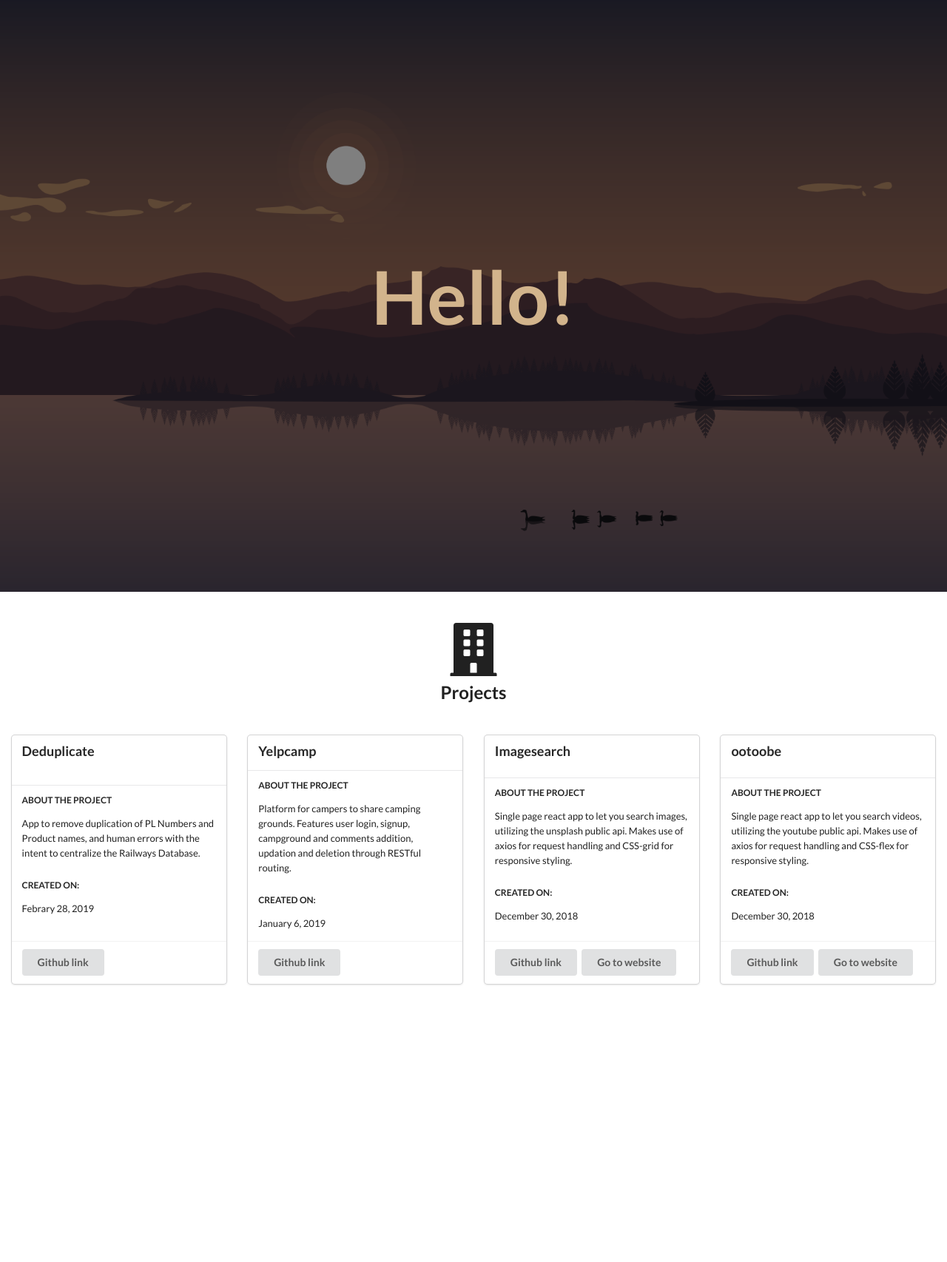
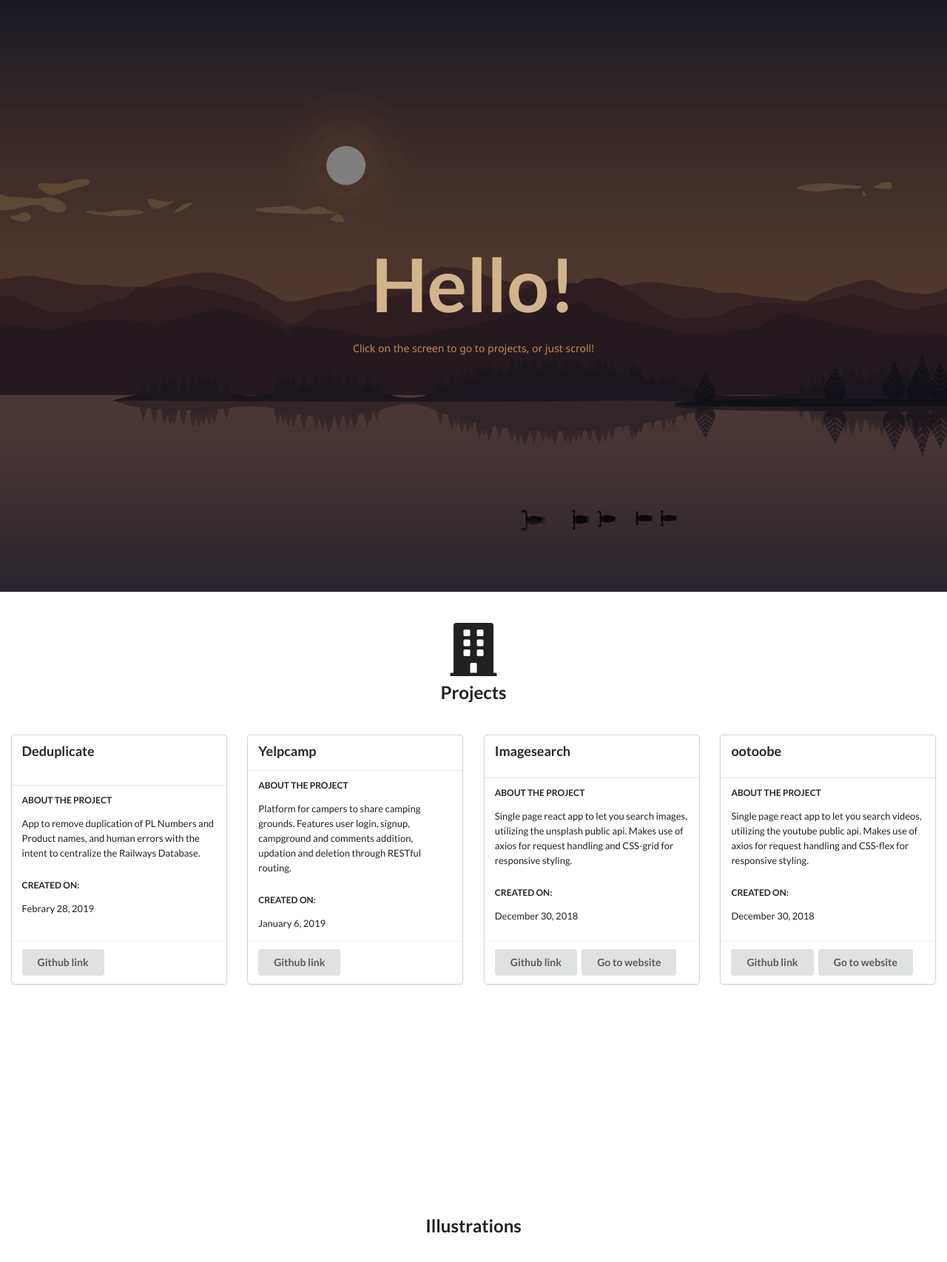
Before and after one commit to gk400282/gk400282.github.io, a plain HTML site: page index.html in a window 1280 px wide. Shown: the whole page at 74% size. Before the commit the page ends 1600 px from the top, so only its background shows below. Drawn offline with nearby package versions, Linux system fonts and the light colour scheme.

Commit message:
adding third page

```diff
--- a/index.html
+++ b/index.html
@@ -8,8 +8,9 @@
 </head>
 <body>
 	<div class="page cover flex column" id="page-1">
-		<div class="layer-1 flex row">
+		<div class="layer-1 flex column">
 			<h1 class="heading">Hello!</h1>
+			<p class="paragraph-text latte-color segoeUI">Click on the screen to go to projects, or just scroll!</p>
 			<!-- <button class="circular ui icon massive button" id="hello-button">
 			  	<i class="arrow alternate circle right outline large icon"></i>
 			</button> -->
@@ -130,6 +131,14 @@
 
 		</div>
 	</div>
+		<div class="page padding-one" id="page-3">
+		<h2 class="ui center aligned icon header page-heading" >
+			<i class="brush icon"></i>
+			Illustrations
+		</h2>
+		<div class="ui grid">
+		</div>
+	</div>
 	<script type="text/javascript" src="https://cdnjs.cloudflare.com/ajax/libs/jquery/3.3.1/jquery.min.js"></script>
 	<script type="text/javascript" src="https://cdnjs.cloudflare.com/ajax/libs/semantic-ui/2.4.1/semantic.min.js"></script>
 	<script type="text/javascript" src="rules.js"></script>
--- a/rules.js
+++ b/rules.js
@@ -38,6 +38,6 @@ ootoobeWebsiteLinkButton.addEventListener('click', function(){
 
 function scroller(){
 	page2.scrollIntoView({behavior: "smooth", block: "start", inline: "center"});
-	page1.removeEventListener("mousemove", scroller);
+	// page1.removeEventListener("click", scroller);
 }
-page1.addEventListener("mousemove", scroller);
+page1.addEventListener("click", scroller);
--- a/styles.css
+++ b/styles.css
@@ -75,3 +75,9 @@
 		width:90%;
 	}
 }
+.latte-color{
+	color: #c6884c;
+}
+.segoeUI{
+	font-family: segoe UI;
+}
```
